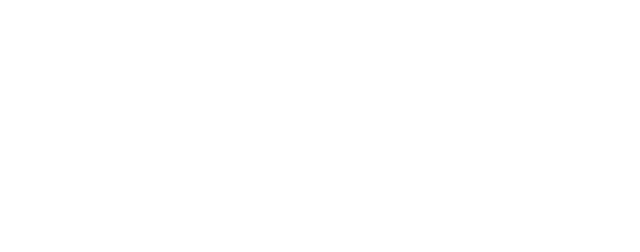
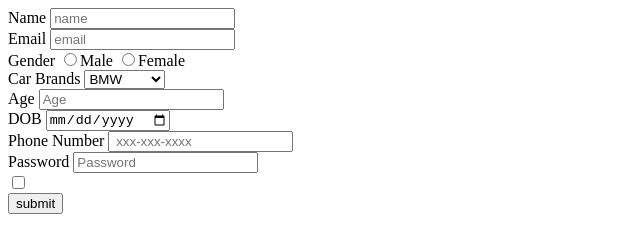
Before and after one commit to acciojob/signup-form-car-tanughate05, a website: page main.html in a window 1280 px wide. Shown: the whole page, without its empty margins (0-640 px from the left). Drawn offline with Linux system fonts and the light colour scheme.

Commit message:
created a submission

```diff
--- a/main.html
+++ b/main.html
@@ -8,6 +8,34 @@
 
 <body>
 	<!-- the entire body must be written by student -->
+	<form method="post">
+		<label for="name">Name</label>
+		<input  id="name" type="text" placeholder="name"><br>
+		<label for="email">Email</label>
+		<input id="email" type="email" placeholder="email"><br>
+		<label for="gender">Gender</label>
+		<input id="gender" type="radio" name="gender_m">Male
+		<input id="gender" type="radio" name="gender_f" >Female<br>
+		<label>Car Brands</label>
+		<select id="cars"  placeholder=" --Please Choose an option--">
+			<option>BMW</option>
+			<option>Audi</option>
+			<option>Mercedez</option>
+		</select><br>
+		<label>Age</label>
+		<input id="age" type="text" placeholder="Age" required><br>
+		<label>DOB</label>
+		<input id="dob" type="date" required ><br>
+		<label>Phone Number</label>
+		<input id="tel" type="number" placeholder=" xxx-xxx-xxxx" e><br>
+		<label>Password</label>
+		<input id="password" type="password" placeholder="Password" required><br>
+		<input type="checkbox" required><br>
+
+		<input id="tos" type="submit" value="submit">
+
+
+	</form>
     <script type="text/javascript" src="./script.js">
 </script>
 
```
